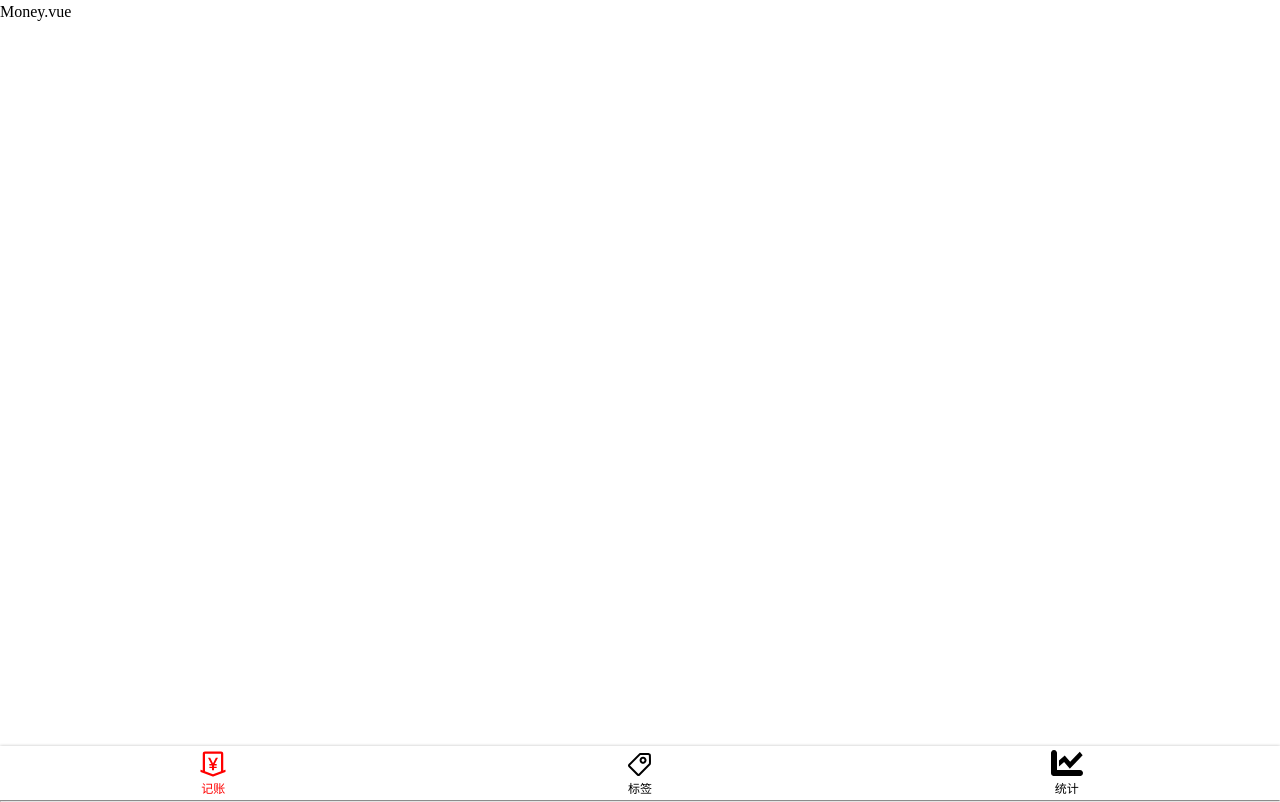
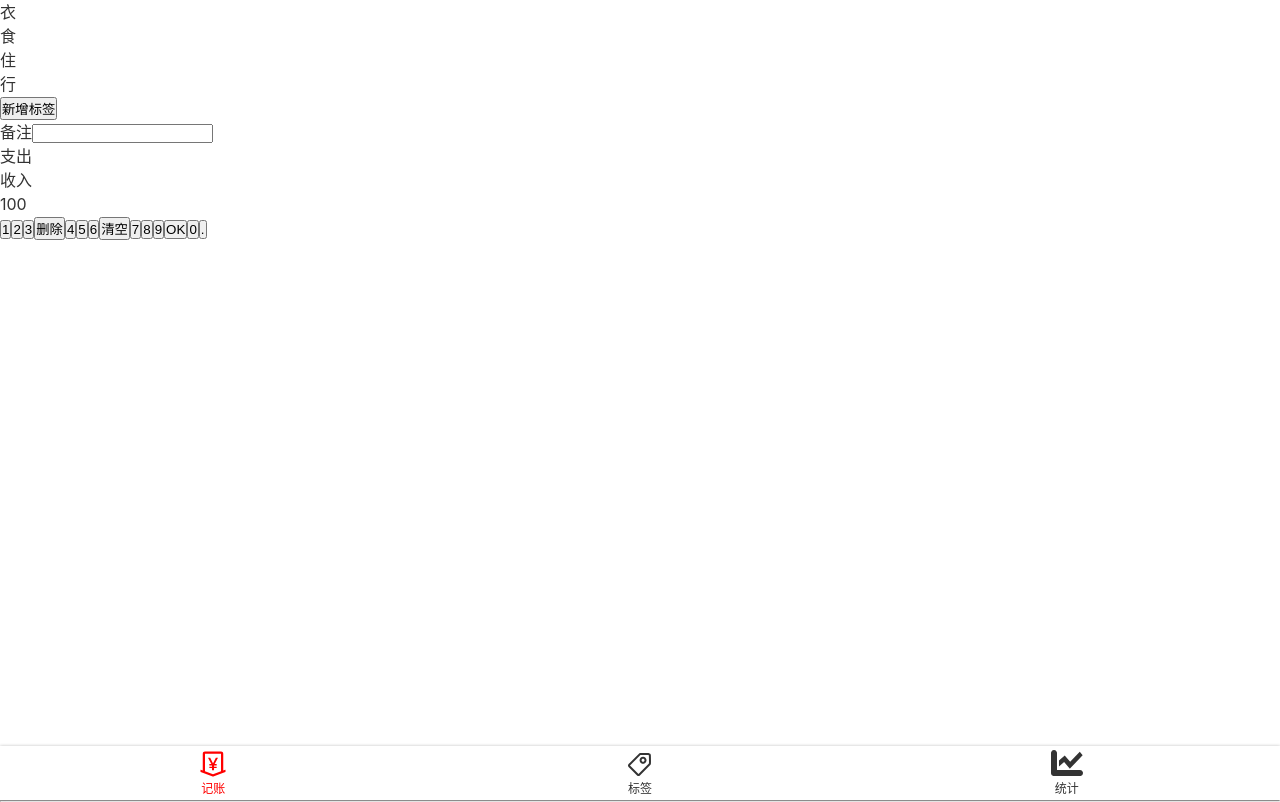
Before and after one commit to liuyu-22/account-1, a Vue app: page /#/money in a window 1280 px wide. Built offline with nearby package versions, Linux system fonts and the light colour scheme.

Commit message:
添加全局样式和全局变量

```diff
--- a/src/App.vue
+++ b/src/App.vue
@@ -7,32 +7,13 @@
 </template>
 
 <style lang="scss">
-* {
-  margin: 0; padding: 0;
-  box-sizing: border-box;
-}
+@import "~@/assets/style/reset.scss";
+@import "~@/assets/style/helper.scss";
 body{
   line-height: 1.5;
-}
-a{
-  text-decoration: none;
-  color: inherit;
-}
-#app {
-  font-family: 'Avenir', Helvetica, Arial, sans-serif;
+  font-family: $font-hei;
   -webkit-font-smoothing: antialiased;
   -moz-osx-font-smoothing: grayscale;
-  text-align: center;
-  color: #2C3E50;
-}
-#nav {
-  padding: 30px;
-  a {
-    font-weight: bold;
-    color: #2C3E50;
-    &.router-link-exact-active {
-      color: #42B983;
-    }
-  }
+  color: #333;
 }
 </style>
--- /dev/null
+++ b/src/assets/style/helper.scss
@@ -0,0 +1,5 @@
+$font-hei: -apple-system, "Noto Sans", "Helvetica Neue", Helvetica, "Nimbus Sans L", Arial, "Liberation Sans", "PingFang SC", "Hiragino Sans GB", "Noto Sans CJK SC", "Source Han Sans SC", "Source Han Sans CN", "Microsoft YaHei", "Wenquanyi Micro Hei", "WenQuanYi Zen Hei", "ST Heiti", SimHei, "WenQuanYi Zen Hei Sharp", sans-serif;
+$font-kai:Baskerville, Georgia, "Liberation Serif", "Kaiti SC", STKaiti, "AR PL UKai CN", "AR PL UKai HK", "AR PL UKai TW", "AR PL UKai TW MBE", "AR PL KaitiM GB", KaiTi, KaiTi_GB2312, DFKai-SB, "TW\-Kai", serif;
+$font-song:Georgia, "Nimbus Roman No9 L", "Songti SC", "Noto Serif CJK SC", "Source Han Serif SC", "Source Han Serif CN", STSong, "AR PL New Sung", "AR PL SungtiL GB", NSimSun, SimSun, "TW\-Sung", "WenQuanYi Bitmap Song", "AR PL UMing CN", "AR PL UMing HK", "AR PL UMing TW", "AR PL UMing TW MBE", PMingLiU, MingLiU, serif;
+
+$color-highlight:#f00;
--- /dev/null
+++ b/src/assets/style/reset.scss
@@ -0,0 +1,8 @@
+* {
+  margin: 0; padding: 0;
+  box-sizing: border-box;
+}
+a{
+  text-decoration: none;
+  color: inherit;
+}
--- a/src/components/Nav.vue
+++ b/src/components/Nav.vue
@@ -22,6 +22,7 @@
 </script>
 
 <style lang="scss" scoped>
+@import "~@/assets/style/helper.scss";
 nav {
   display: flex;
   box-shadow: 0 0 3px rgba(0, 0, 0, 0.25);
@@ -40,7 +41,7 @@
     }
   }
   > .item.selected{
-    color: red;
+    color: $color-highlight;
   }
 }
 </style>
--- a/src/views/Money.vue
+++ b/src/views/Money.vue
@@ -1,6 +1,47 @@
 <template>
   <Layout>
-    Money.vue
+    <div class="tags">
+      <ul class="current">
+        <li>衣</li>
+        <li>食</li>
+        <li>住</li>
+        <li>行</li>
+      </ul>
+      <div class="new">
+        <button>新增标签</button>
+      </div>
+    </div>
+    <div>
+      <label class="notes">
+        <span class="name">备注</span>
+        <input class="value" type="text">
+      </label>
+    </div>
+    <div>
+      <ul class="types">
+        <li class="selected">支出</li>
+        <li>收入</li>
+      </ul>
+    </div>
+    <div class="numberPad">
+      <div class="output">100</div>
+      <div class="buttons">
+        <button>1</button>
+        <button>2</button>
+        <button>3</button>
+        <button>删除</button>
+        <button>4</button>
+        <button>5</button>
+        <button>6</button>
+        <button>清空</button>
+        <button>7</button>
+        <button>8</button>
+        <button>9</button>
+        <button>OK</button>
+        <button>0</button>
+        <button>.</button>
+      </div>
+    </div>
   </Layout>
 </template>
 
@@ -9,3 +50,7 @@
   name: 'Money',
 };
 </script>
+
+<style lang="scss">
+@import "~@/assets/style/helper.scss";
+</style>
```
